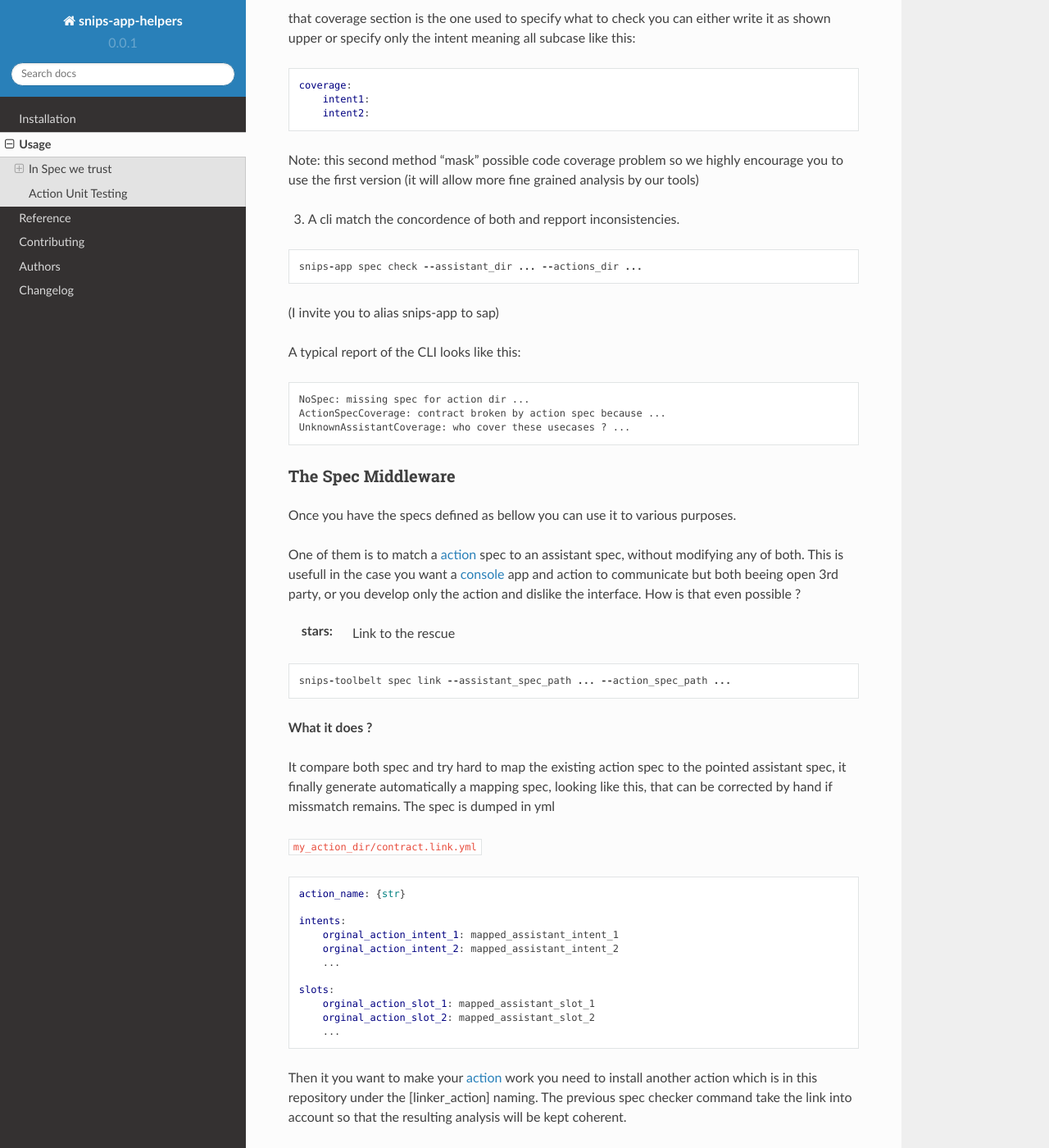
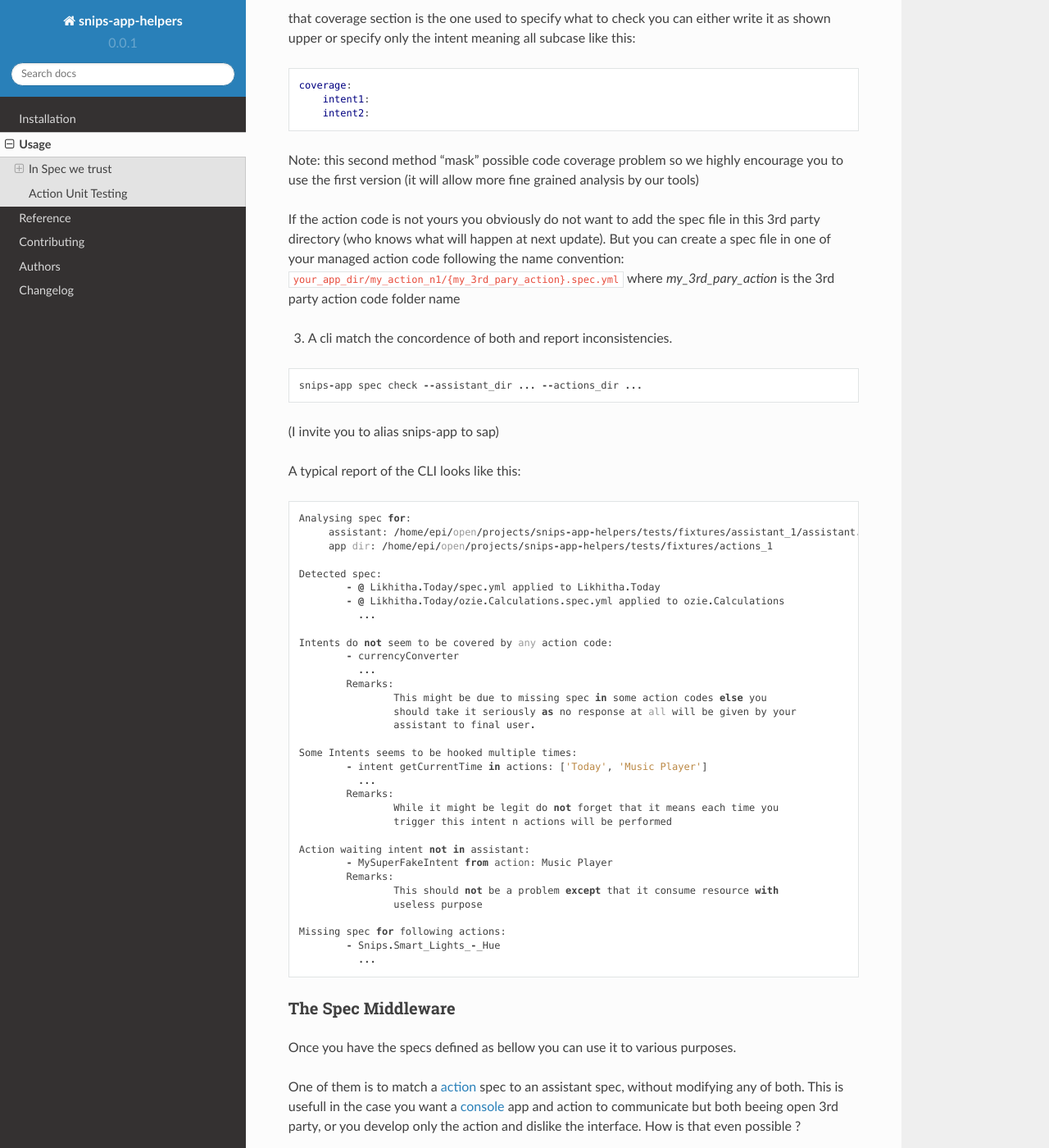
Before and after one commit to DreamerMind/snips-app-helpers, a Sphinx documentation site: the page built from docs/usage.rst, in a window 1280 px wide and 1400 px high, scrolled down 762 px. Shown: the whole window at 82% size. Built offline with Sphinx 7.4.7 and the Read the Docs theme 2.0.0, drawn with Linux system fonts in a browser that asks for light colours.

Commit message:
fix: update doc

```diff
--- a/docs/usage.rst
+++ b/docs/usage.rst
@@ -50,7 +50,16 @@ Note: this second method "mask" possible code coverage problem so we highly
 encourage you to use the first version (it will allow more fine grained analysis
 by our tools)
 
-3. A cli match the concordence of both and repport inconsistencies.
+
+If the action code is not yours you obviously do not want to add the spec file
+in this 3rd party directory (who knows what will happen at next update).
+But you can create a spec file in one of your managed action code following
+the name convention:
+``your_app_dir/my_action_n1/{my_3rd_pary_action}.spec.yml``
+where `my_3rd_pary_action` is the 3rd party action code folder name
+
+
+3. A cli match the concordence of both and report inconsistencies.
 
 ::
 
@@ -62,9 +71,39 @@ A typical report of the CLI looks like this:
 
 ::
 
-   NoSpec: missing spec for action dir ...
-   ActionSpecCoverage: contract broken by action spec because ...
-   UnknownAssistantCoverage: who cover these usecases ? ...
+   Analysing spec for:
+        assistant: /home/epi/open/projects/snips-app-helpers/tests/fixtures/assistant_1/assistant.json
+        app dir: /home/epi/open/projects/snips-app-helpers/tests/fixtures/actions_1
+
+   Detected spec:
+           - @ Likhitha.Today/spec.yml applied to Likhitha.Today
+           - @ Likhitha.Today/ozie.Calculations.spec.yml applied to ozie.Calculations
+             ...
+
+   Intents do not seem to be covered by any action code:
+           - currencyConverter
+             ...
+           Remarks:
+                   This might be due to missing spec in some action codes else you
+                   should take it seriously as no response at all will be given by your
+                   assistant to final user.
+
+   Some Intents seems to be hooked multiple times:
+           - intent getCurrentTime in actions: ['Today', 'Music Player']
+             ...
+           Remarks:
+                   While it might be legit do not forget that it means each time you
+                   trigger this intent n actions will be performed
+
+   Action waiting intent not in assistant:
+           - MySuperFakeIntent from action: Music Player
+           Remarks:
+                   This should not be a problem except that it consume resource with
+                   useless purpose
+
+   Missing spec for following actions:
+           - Snips.Smart_Lights_-_Hue
+             ...
 
 The Spec Middleware
 -------------------
```
